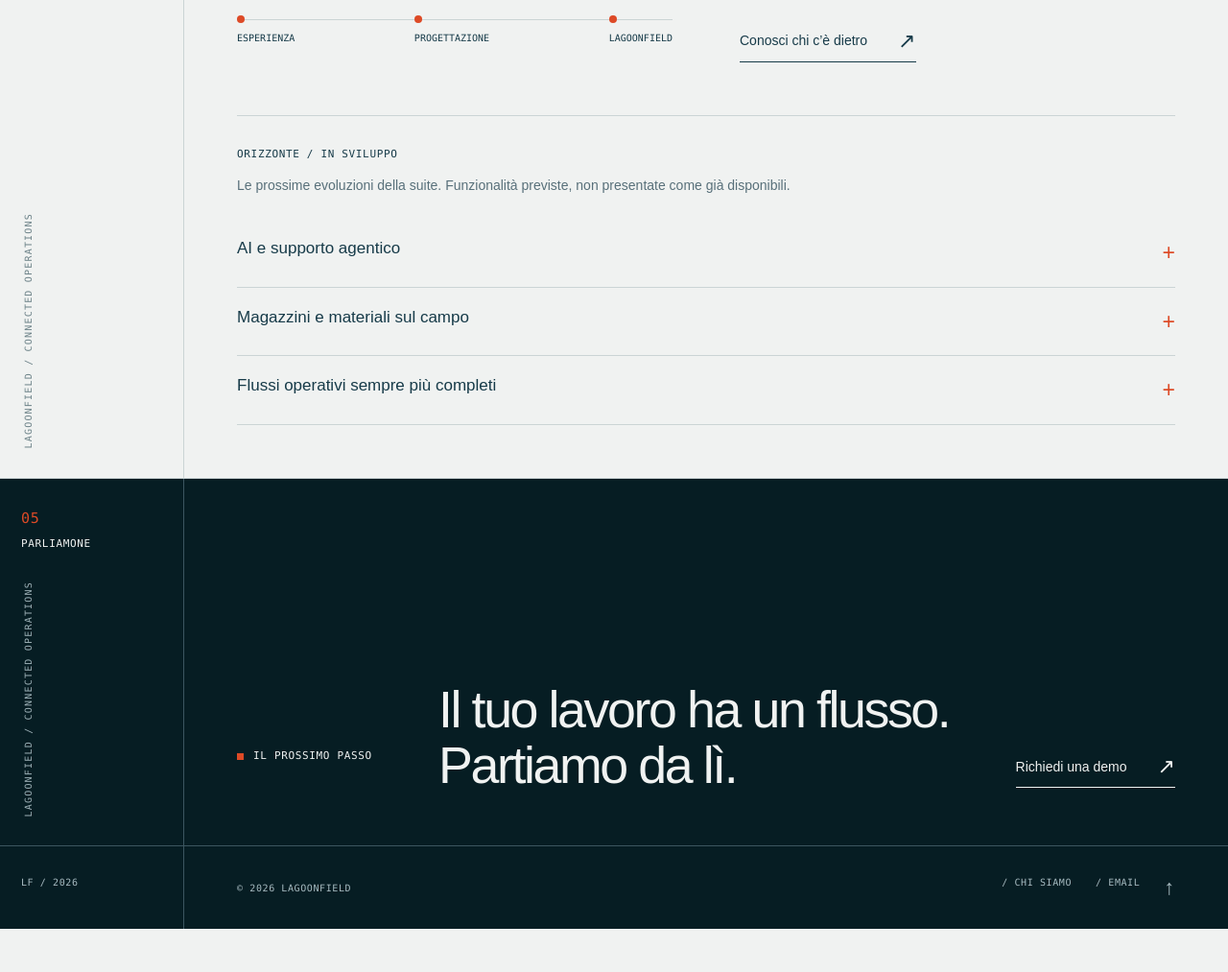
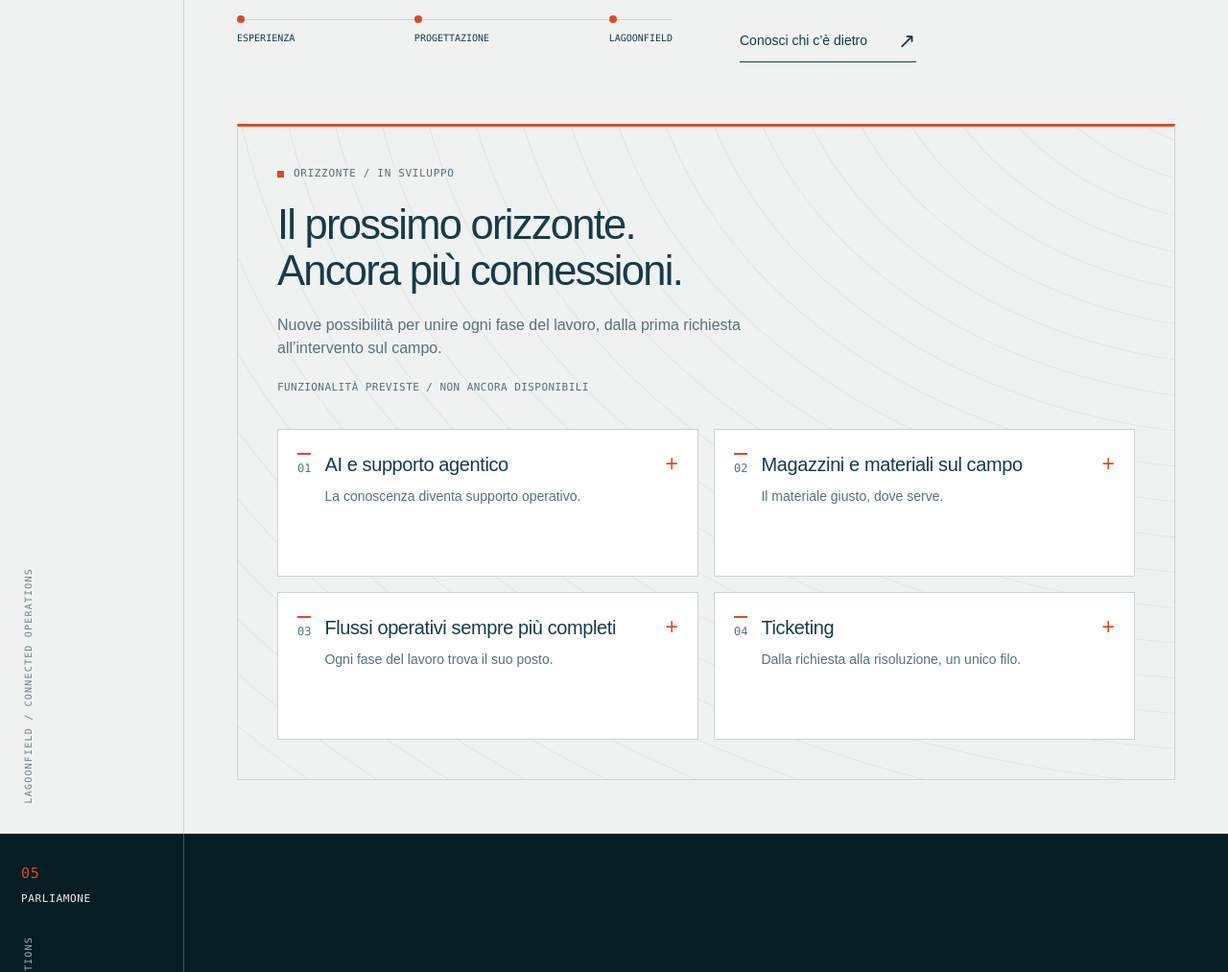
Before and after one commit to alfo-ns/lagoonfield-site, a plain HTML site: page index.html in a window 1280 px wide. Shown: the part 3653-4666 px from the top of the page at 96% size. Before the commit the page ends 4621 px from the top, so only its background shows below. Drawn offline with Linux system fonts and the light colour scheme.

Commit message:
Highlight development roadmap and add ticketing

```diff
--- a/index.html
+++ b/index.html
@@ -230,22 +230,32 @@
               <a class="text-link" href="./chi-siamo.html">Conosci chi c’è dietro<span class="arrow" aria-hidden="true">↗</span></a>
             </div>
           </div>
-          <div class="roadmap">
-            <span class="label">Orizzonte / In sviluppo</span>
-            <p>Le prossime evoluzioni della suite. Funzionalità previste, non presentate come già disponibili.</p>
+          <section class="roadmap horizon" aria-labelledby="horizon-title">
+            <div class="horizon-intro">
+              <div class="eyebrow">Orizzonte / In sviluppo</div>
+              <h3 id="horizon-title">Il prossimo orizzonte.<br>Ancora più connessioni.</h3>
+              <p>Nuove possibilità per unire ogni fase del lavoro, dalla prima richiesta all’intervento sul campo.</p>
+              <span class="horizon-status">Funzionalità previste / Non ancora disponibili</span>
+            </div>
+            <div class="horizon-grid">
             <details>
-              <summary>AI e supporto agentico</summary>
+              <summary><span class="horizon-number" aria-hidden="true">01</span><span class="horizon-copy"><span class="horizon-title">AI e supporto agentico</span><span class="horizon-teaser">La conoscenza diventa supporto operativo.</span></span></summary>
               <p>È previsto un layer AI per consultare le procedure in modo mirato e supportare il lavoro operativo. Disponibilità e modalità saranno definite con l’evoluzione del prodotto.</p>
             </details>
             <details>
-              <summary>Magazzini e materiali sul campo</summary>
+              <summary><span class="horizon-number" aria-hidden="true">02</span><span class="horizon-copy"><span class="horizon-title">Magazzini e materiali sul campo</span><span class="horizon-teaser">Il materiale giusto, dove serve.</span></span></summary>
               <p>La gestione dei magazzini e dei magazzini mobili dei tecnici è in sviluppo, con l’obiettivo di collegare disponibilità dei materiali e operatività.</p>
             </details>
             <details>
-              <summary>Flussi operativi sempre più completi</summary>
-              <p>Rapportini, ticketing, urgenze, formazione, modelli e statistiche avanzate, certifiche e gestione amministrativa rientrano nelle evoluzioni previste della suite.</p>
+              <summary><span class="horizon-number" aria-hidden="true">03</span><span class="horizon-copy"><span class="horizon-title">Flussi operativi sempre più completi</span><span class="horizon-teaser">Ogni fase del lavoro trova il suo posto.</span></span></summary>
+              <p>Rapportini, urgenze, formazione, modelli e statistiche avanzate, certifiche e gestione amministrativa rientrano nelle evoluzioni previste della suite.</p>
             </details>
-          </div>
+            <details>
+              <summary><span class="horizon-number" aria-hidden="true">04</span><span class="horizon-copy"><span class="horizon-title">Ticketing</span><span class="horizon-teaser">Dalla richiesta alla risoluzione, un unico filo.</span></span></summary>
+              <p>È prevista una gestione dei ticket per raccogliere le richieste di assistenza e seguirne l’avanzamento, con l’obiettivo di collegare priorità, assegnazioni e interventi in un unico flusso.</p>
+            </details>
+            </div>
+          </section>
         </div>
       </section>
       <section class="section dark contact-band">
--- a/styles.css
+++ b/styles.css
@@ -1050,6 +1050,142 @@ small,
   color: var(--color-text-secondary);
   padding: 0 40px 24px 0;
   max-width: 780px;
+}
+
+/* Orizzonte: un blocco dedicato, distinto dagli accordion delle FAQ. */
+.horizon {
+  position: relative;
+  isolation: isolate;
+  padding: clamp(24px,3.2vw,48px);
+  margin-top: 64px;
+  background: var(--color-surface);
+  color: var(--color-text);
+  border: 1px solid var(--color-border);
+  border-top: 3px solid var(--color-accent);
+}
+
+.horizon:before {
+  content: "";
+  position: absolute;
+  inset: 0;
+  z-index: -1;
+  pointer-events: none;
+  background: repeating-radial-gradient(ellipse at 110% -20%,transparent 0,transparent 27px,var(--color-border) 28px,transparent 29px,transparent 48px);
+  opacity: .45;
+}
+
+.horizon-intro {
+  max-width: 660px;
+  margin-bottom: 32px;
+}
+
+.horizon .eyebrow {
+  color: var(--color-text-secondary);
+  margin-bottom: 22px;
+}
+
+.horizon-intro h3 {
+  font-size: clamp(30px,3.4vw,48px);
+  line-height: 1.1;
+  letter-spacing: -.04em;
+}
+
+.horizon-intro p {
+  color: var(--color-text-secondary);
+  font-size: 1rem;
+  margin-top: 20px;
+  max-width: 520px;
+}
+
+.horizon-status {
+  display: inline-block;
+  margin-top: 20px;
+  font: .6875rem/1.6 Consolas,"Courier New",monospace;
+  letter-spacing: .04em;
+  text-transform: uppercase;
+  color: var(--color-text-secondary);
+}
+
+.horizon-grid {
+  display: grid;
+  grid-template-columns: repeat(2,minmax(0,1fr));
+  gap: 16px;
+  align-items: start;
+}
+
+.horizon details {
+  border: 1px solid var(--color-border);
+  background: var(--color-white);
+}
+
+.horizon details:hover,
+.horizon details[open] {
+  border-color: var(--color-accent);
+}
+
+.horizon summary {
+  padding: 24px 20px;
+  gap: 14px;
+  align-items: start;
+  min-height: 152px;
+}
+
+.horizon summary:after {
+  flex: 0 0 auto;
+  line-height: 1;
+  margin-left: auto;
+}
+
+.horizon-number {
+  font: .75rem/1.7 Consolas,"Courier New",monospace;
+  color: var(--color-text-secondary);
+  border-top: 2px solid var(--color-accent);
+  padding-top: 4px;
+}
+
+.horizon-copy {
+  min-width: 0;
+}
+
+.horizon-title {
+  display: block;
+  font-size: 1.25rem;
+  line-height: 1.25;
+  letter-spacing: -.02em;
+}
+
+.horizon-teaser {
+  display: block;
+  margin-top: 10px;
+  font-size: .875rem;
+  line-height: 1.5;
+  color: var(--color-text-secondary);
+}
+
+.horizon details p {
+  padding: 0 20px 24px;
+  color: var(--color-text-secondary);
+  font-size: .9375rem;
+}
+
+@media (max-width: 760px) {
+  .horizon-grid {
+    grid-template-columns: 1fr;
+  }
+
+  .horizon summary {
+    min-height: 0;
+    padding: 22px 16px;
+    gap: 12px;
+  }
+
+  .horizon-title {
+    font-size: 1.125rem;
+  }
+
+  .horizon details p {
+    padding: 0 16px 22px;
+  }
 }
 
 /* 10. Invito al contatto e footer */
```
